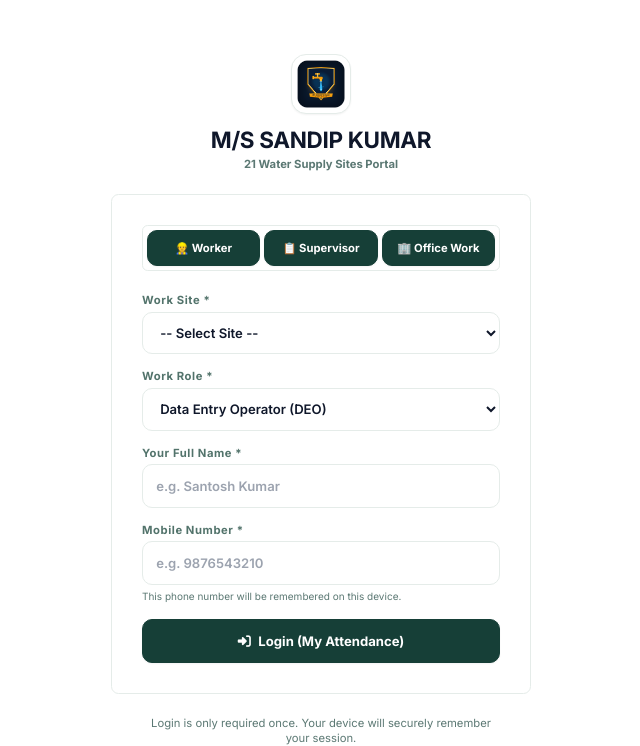
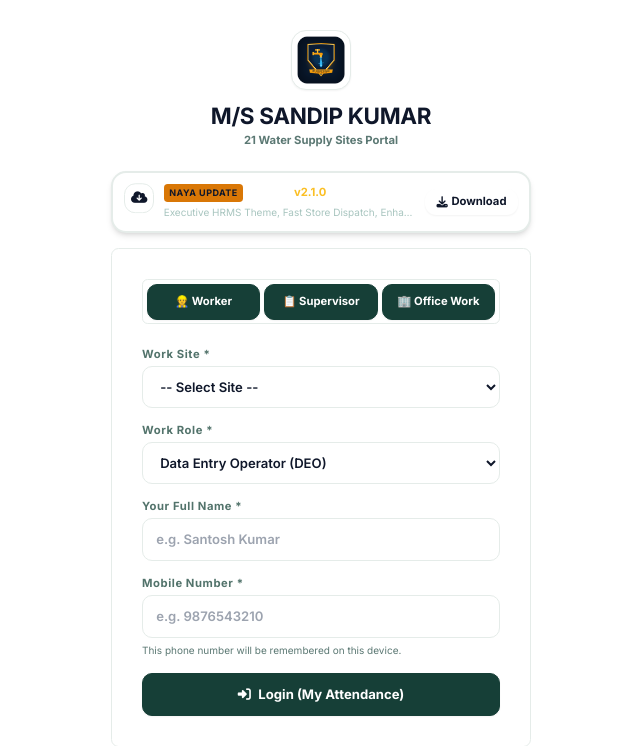
Before and after one commit to subashrajsp143-beep/sandipkumar-tracker, a Flask app: page /login in a window 1280 px wide. Shown: the top 746 px of the page, without its empty margins (319-959 px from the left). Run offline with Flask 3, Linux system fonts and the light colour scheme; data comes from the database, SQL or seed files in the repository; data that the repository does not hold is empty; some libraries are stand-ins or nearby versions.

Commit message:
Add update banner and notification to login.html

```diff
--- a/templates/login.html
+++ b/templates/login.html
@@ -32,6 +32,27 @@
         </div>
         <h1 class="text-2xl font-black text-[#163F37] tracking-tight">M/S SANDIP KUMAR</h1>
         <p class="text-xs font-bold text-[#163F37]/70 mt-0.5">21 Water Supply Sites Portal</p>
+    </div>
+
+    <!-- APP UPDATE TOP ALERT BANNER (Shown when new APK/version is released) -->
+    <div id="appUpdateBanner" class="hidden w-full max-w-md mb-4 bg-[#163F37] text-white border-2 border-[#D97706] rounded-2xl p-3 shadow-md">
+        <div class="flex items-center justify-between gap-2">
+            <div class="flex items-center gap-2.5 min-w-0">
+                <div class="w-8 h-8 rounded-xl bg-[#D97706]/20 border border-[#D97706]/40 flex items-center justify-center text-[#D97706] flex-shrink-0 animate-bounce">
+                    <i class="fa-solid fa-cloud-arrow-down text-sm"></i>
+                </div>
+                <div class="min-w-0">
+                    <div class="flex items-center gap-1.5">
+                        <span class="px-1.5 py-0.5 rounded text-[9px] font-black uppercase tracking-wider bg-[#D97706] text-slate-900">Naya Update</span>
+                        <span class="text-xs font-bold text-white">Version <span id="bannerVersionName" class="text-[#FBBF24]">v2.1.0</span></span>
+                    </div>
+                    <p id="bannerChangelog" class="text-[10px] text-[#A8C5BF] truncate mt-0.5">Naye features aur fast speed.</p>
+                </div>
+            </div>
+            <a id="bannerDownloadBtn" href="/download-apk" class="px-3 py-1.5 rounded-xl bg-[#D97706] hover:bg-[#B45309] text-slate-950 font-black text-xs shadow-sm transition flex items-center gap-1 flex-shrink-0">
+                <i class="fa-solid fa-download"></i> <span>Download</span>
+            </a>
+        </div>
     </div>
 
     <!-- Login Container Card -->
@@ -323,5 +344,70 @@
             }
         }
     </script>
+
+    <!-- APP UPDATE CHECK & PHONE NOTIFICATION -->
+    <script>
+    (function() {
+        let clientVersionCode = parseInt(localStorage.getItem('sandip_client_version_code') || '7', 10);
+
+        function triggerPhoneNotification(data) {
+            try {
+                if (!('Notification' in window)) return;
+                const sendAlert = () => {
+                    const title = '🔔 Naya Update Available: v' + data.version_name;
+                    const options = {
+                        body: 'M/S Sandip Kumar Tracker: ' + (data.changelog || 'Naya update ready hai.') + '\nTap karke download karein.',
+                        icon: '/static/icons/icon-192.png',
+                        badge: '/static/icons/icon-192.png',
+                        vibrate: [200, 100, 200],
+                        tag: 'sandip-update-' + data.version_code,
+                        renotify: true,
+                        data: { url: data.apk_url || '/download-apk' }
+                    };
+                    if (navigator.serviceWorker && navigator.serviceWorker.controller) {
+                        navigator.serviceWorker.ready.then(reg => {
+                            reg.showNotification(title, options).catch(() => new Notification(title, options));
+                        }).catch(() => new Notification(title, options));
+                    } else {
+                        new Notification(title, options);
+                    }
+                    localStorage.setItem('sandip_notified_version', String(data.version_code));
+                };
+
+                if (Notification.permission === 'granted') {
+                    sendAlert();
+                } else if (Notification.permission !== 'denied') {
+                    Notification.requestPermission().then(p => { if (p === 'granted') sendAlert(); });
+                }
+            } catch(e) {}
+        }
+
+        async function checkUpdates() {
+            try {
+                const res = await fetch('/api/app-version?t=' + Date.now());
+                if (!res.ok) return;
+                const data = await res.json();
+                const serverCode = parseInt(data.version_code, 10);
+                if (serverCode > clientVersionCode) {
+                    const b = document.getElementById('appUpdateBanner');
+                    const bVer = document.getElementById('bannerVersionName');
+                    const bLog = document.getElementById('bannerChangelog');
+                    const bBtn = document.getElementById('bannerDownloadBtn');
+                    if (bVer) bVer.textContent = 'v' + data.version_name;
+                    if (bLog) bLog.textContent = data.changelog || 'Naya version ready hai.';
+                    if (bBtn) bBtn.href = data.apk_url || '/download-apk';
+                    if (b) b.classList.remove('hidden');
+
+                    const notified = localStorage.getItem('sandip_notified_version');
+                    if (notified !== String(serverCode)) {
+                        triggerPhoneNotification(data);
+                    }
+                }
+            } catch(e) {}
+        }
+
+        window.addEventListener('load', () => setTimeout(checkUpdates, 1000));
+    })();
+    </script>
 </body>
 </html>
```
